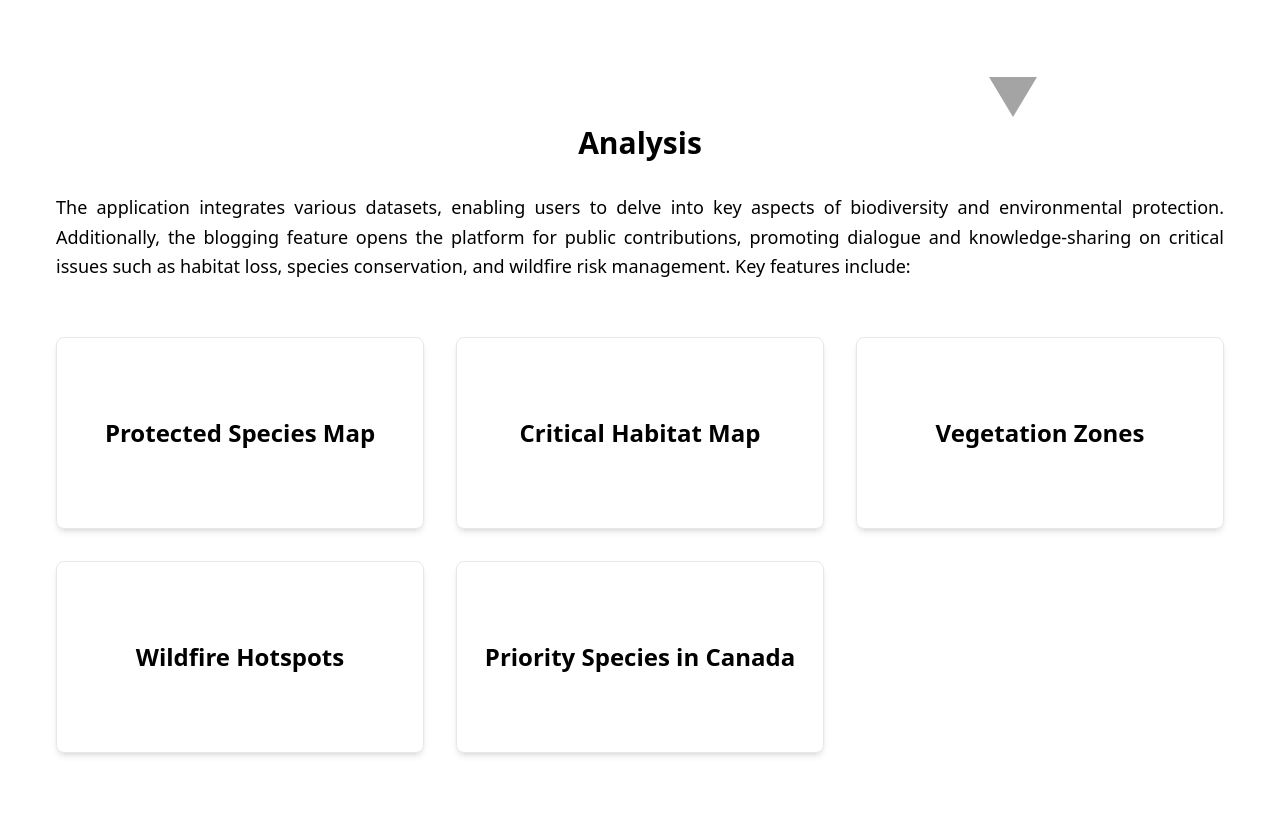
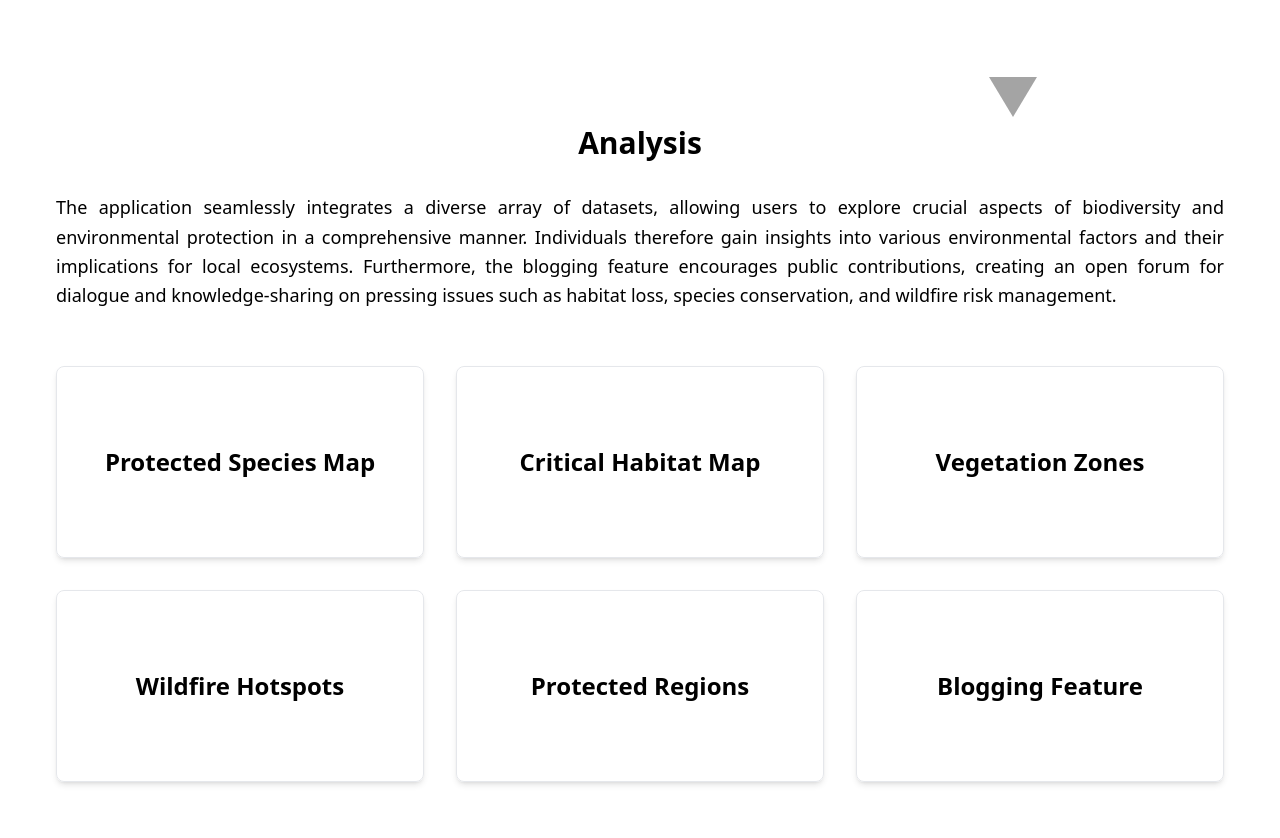
Before and after one commit to girish316/SpaceApps-Hackathon, a Flask app: page /introduction in a window 1280 px wide. Shown: the part 595-1433 px from the top of the page. Before the commit the page ends 1351 px from the top, so only its background shows below. Run offline with Flask 3, Linux system fonts and the light colour scheme; some libraries are stand-ins or nearby versions.

Commit message:
updated descriptions on introduction page

```diff
--- a/templates/introduction.html
+++ b/templates/introduction.html
@@ -58,7 +58,7 @@
         <div class="w-full">
             <h2 class="text-3xl font-bold mb-4 text-center">Analysis</h2>
             <p class="text-lg leading-relaxed text-justify mb-6 p-4">
-                The application integrates various datasets, enabling users to delve into key aspects of biodiversity and environmental protection. Additionally, the blogging feature opens the platform for public contributions, promoting dialogue and knowledge-sharing on critical issues such as habitat loss, species conservation, and wildfire risk management. Key features include:
+                The application seamlessly integrates a diverse array of datasets, allowing users to explore crucial aspects of biodiversity and environmental protection in a comprehensive manner. Individuals therefore gain insights into various environmental factors and their implications for local ecosystems. Furthermore, the blogging feature encourages public contributions, creating an open forum for dialogue and knowledge-sharing on pressing issues such as habitat loss, species conservation, and wildfire risk management.
             </p>
         </div>
 
@@ -67,7 +67,7 @@
             <div class="group relative flex flex-col justify-center items-center h-48 border rounded-lg shadow-md hover:bg-gray-200 transition duration-300">
                 <h3 class="text-2xl font-semibold">Protected Species Map</h3>
                 <p class="absolute inset-0 bg-white p-10 rounded-lg text-lg leading-relaxed text-justify opacity-0 group-hover:opacity-100 transition-opacity duration-300 flex items-center justify-center">
-                    Visualize animals and plants listed under Canada’s conservation efforts - This feature helps users explore where endangered species reside and highlights regions where efforts to protect biodiversity are most needed.
+                    Discover Canada's priority species needing conservation to promote environmental awareness and community action.
                 </p>
             </div>
         </div>
@@ -77,7 +77,7 @@
             <div class="group relative flex flex-col justify-center items-center h-48 border rounded-lg shadow-md hover:bg-gray-200 transition duration-300">
                 <h3 class="text-2xl font-semibold">Critical Habitat Map</h3>
                 <p class="absolute inset-0 bg-white p-10 rounded-lg text-lg leading-relaxed text-justify opacity-0 group-hover:opacity-100 transition-opacity duration-300 flex items-center justify-center">
-                    Identify the areas crucial for endangered and threatened species. Users can interact with this layer to learn where key habitat zones are located, helping conservationists, policymakers, and the public focus on safeguarding these essential areas.
+                    Look at critical habitats vital for species recovery to promote protection and environmental awareness.
                 </p>
             </div>
         </div>
@@ -87,7 +87,7 @@
             <div class="group relative flex flex-col justify-center items-center h-48 border rounded-lg shadow-md hover:bg-gray-200 transition duration-300">
                 <h3 class="text-2xl font-semibold">Vegetation Zones</h3>
                 <p class="absolute inset-0 bg-white p-10 rounded-lg text-lg leading-relaxed text-justify opacity-0 group-hover:opacity-100 transition-opacity duration-300 flex items-center justify-center">
-                    Look at Canada's Vegetation Zones, essential for understanding the diversity of plant life that forms the foundation of ecosystems. By exploring different vegetation types, users gain insights into how these zones contribute to the health and balance of wildlife populations.
+                    Explore Canada's vegetation zones to understand diverse plant life and its role in supporting ecosystems and wildlife habitats.
                 </p>
             </div>
         </div>
@@ -97,16 +97,27 @@
             <div class="group relative flex flex-col justify-center items-center h-48 border rounded-lg shadow-md hover:bg-gray-200 transition duration-300">
                 <h3 class="text-2xl font-semibold">Wildfire Hotspots</h3>
                 <p class="absolute inset-0 bg-white p-10 rounded-lg text-lg leading-relaxed text-justify opacity-0 group-hover:opacity-100 transition-opacity duration-300 flex items-center justify-center">
-                    This feature uses historical data to map fire-prone regions across Canada. This feature helps users visualize areas at risk, track ongoing wildfires, and understand their impact on habitats and ecosystems.                </p>
+                    Track fire-prone regions across Canada and visualize ongoing wildfires' impact on habitats and ecosystems.
+                </p>
             </div>
         </div>
 
         <!-- Priority Species in Canada -->
         <div class="w-full md:w-1/3 p-4">
             <div class="group relative flex flex-col justify-center items-center h-48 border rounded-lg shadow-md hover:bg-gray-200 transition duration-300">
-                <h3 class="text-2xl font-semibold">Priority Species in Canada</h3>
+                <h3 class="text-2xl font-semibold">Protected Regions</h3>
                 <p class="absolute inset-0 bg-white p-10 rounded-lg text-lg leading-relaxed text-justify opacity-0 group-hover:opacity-100 transition-opacity duration-300 flex items-center justify-center">
-                    Discover Canada's priority species needing conservation to promote environmental awareness and community action.
+                    Visualize Canada's protected zones to understand their role in preserving ecosystems and supporting biodiversity.
+                </p>
+            </div>
+        </div>
+
+        <!-- Blogging Feature -->
+        <div class="w-full md:w-1/3 p-4">
+            <div class="group relative flex flex-col justify-center items-center h-48 border rounded-lg shadow-md hover:bg-gray-200 transition duration-300">
+                <h3 class="text-2xl font-semibold">Blogging Feature</h3>
+                <p class="absolute inset-0 bg-white p-10 rounded-lg text-lg leading-relaxed text-justify opacity-0 group-hover:opacity-100 transition-opacity duration-300 flex items-center justify-center">
+                    Share your research, ideas, and experiences on wildlife and conservation to foster community engagement and awareness.
                 </p>
             </div>
         </div>
```
